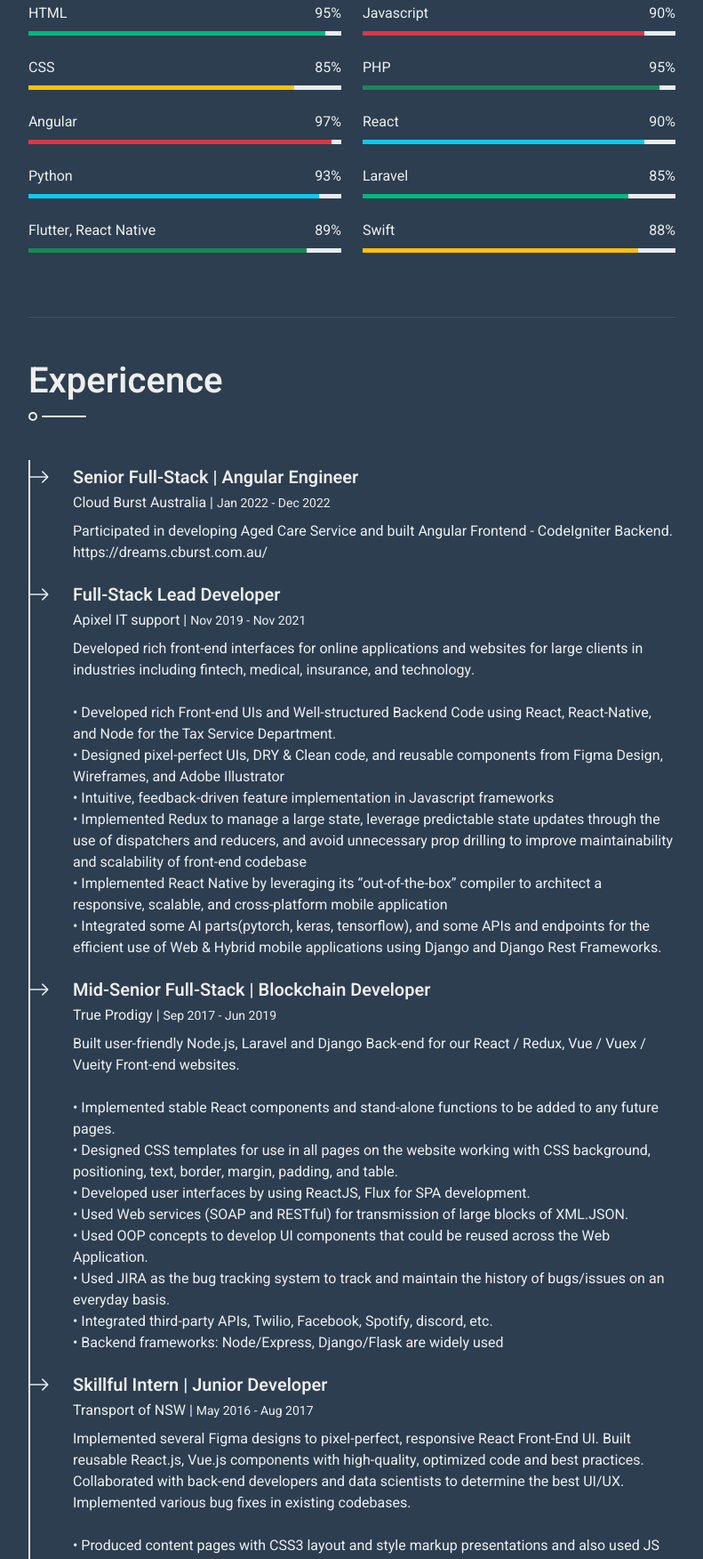
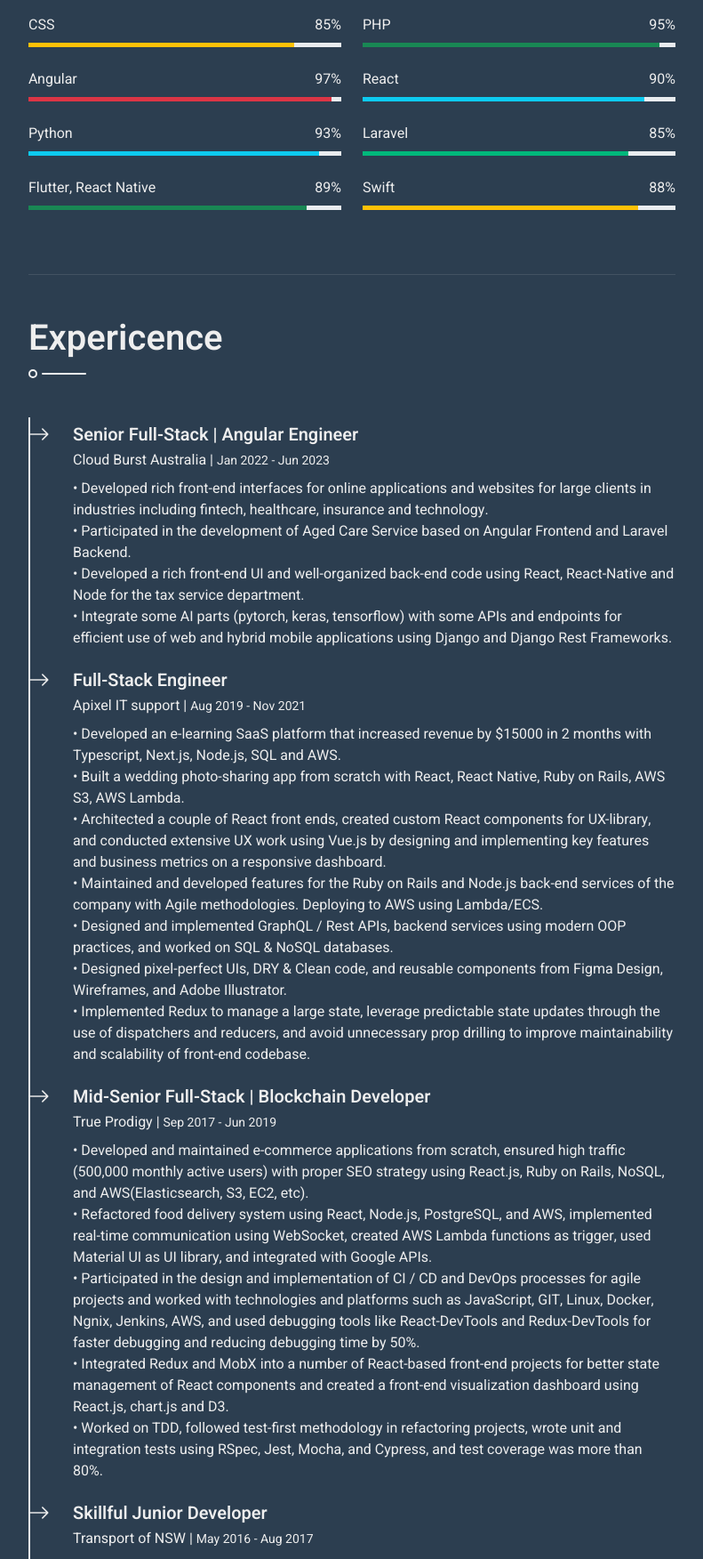
Before and after one commit to dreamhigh9990/dreamhigh9990.github.io, a plain HTML site: page index.html in a window 1280 px wide. Shown: the part 1048-2800 px from the top of the page at 89% size, without its empty margins (438-1229 px from the left). Drawn offline with nearby package versions, Linux system fonts and the light colour scheme.

Commit message:
resume update

```diff
--- a/index.html
+++ b/index.html
@@ -55,7 +55,7 @@
                             <a class="btn btn-secondary btn-square mx-1" href="https://discord.gg/6Eh7svzD8E"><i class="fab fa-discord"></i></a>
                             <a class="btn btn-secondary btn-square mx-1" href="https://www.linkedin.com/in/jibri-calhoun/"><i class="fab fa-linkedin-in"></i></a>
                             <a class="btn btn-secondary btn-square mx-1" href="https://join.slack.com/t/dream-high-world/shared_invite/zt-1e42gj476-u2Ly5GmfqSji~B1kJFV8OA"><i class="fab fa-slack"></i></a>
-                            <a class="btn btn-secondary btn-square mx-1" href="https://wa.me/18473795377"><i class="fab fa-whatsapp"></i></a>
+                            <a class="btn btn-secondary btn-square mx-1" href="https://wa.me/18473795575"><i class="fab fa-whatsapp"></i></a>
                             <a class="btn btn-secondary btn-square mx-1" href="https://t.me/dreamhigh9990"><i class="fab fa-telegram"></i></a>
                         </div>
                         <div class="d-flex align-items-end justify-content-between border-top">
@@ -68,13 +68,15 @@
                     <!-- About Start -->
                     <section class="py-5 border-bottom wow fadeInUp" data-wow-delay="0.1s">
                         <h1 class="title pb-3 mb-5">About Me</h1>
-                        <p>Senior Full-Stack Developer and leader of small team with both high-end coding skills and resourceful UI knowledge. Passionate about utilizing cutting-edge technologies to meet user requirements expediently and accurately. I focus on making my code scalable and always stick to the rules and language syntax, best practices. Always trying to provide realistic estimates and best way solutions. Self-motivated, innovative, energetic with excellent communication, analytical, collaborating, mentoring, problem solving and troubleshooting skills.<br>
+                        <p>A full stack engineer with 9 years of experience who values building and working in high-trust teams that have healthy communication, a strong emphasis on ownership, and fast feedback loops.<br>
                             Technical scope:<br>
                             • Frontend Development: React/Next.js, Vue.js/Nuxt.js, React Native, JavaScript, TypeScript<br>
                             • Backend Development: Node.js/Express.js, Python, Golang, ASP.NET, PHP/Laravel-CodeIgnitor...<br>
                             • Mobile App Development: ReactNative, Flutter, Swift, Java, ObjectiveC, Kotlin, SwiftUI<br>
                             • Blockchain: Solidity, Rust, Web3.JS/Ethers.JS, Ethereum/BSC/Tron/Cardano/Polygon/Solana/Opensea<br>
-                            I constantly look for best practices to design websites in a more efficient, cooler ways, always incorporating the best standards and methodologies that will allow me to obtain the best quality as a result. It's important to me to build long-term relationships with clients, so I am primarily looking for long-term projects. I am flexible with my working hours and happy to work closely with any existing freelancers you work with.<br>
+                            Passionate about utilizing cutting-edge technologies to meet user requirements expediently and accurately.
+I focus on making my code scalable and always stick to the rules and language syntax, best practices.
+I constantly look for best practices to design websites in a more efficient, cooler ways, always incorporating the best standards and methodologies that will allow me to obtain the best quality as a result. It's important to me to build long-term relationships with clients, so I am primarily looking for long-term projects. I am flexible with my working hours and happy to work closely with any existing freelancers you work with.<br>
                         </p>
                         <div class="row mb-4">
                             <div class="col-sm-6 py-1">
@@ -87,10 +89,10 @@
                                 <span class="fw-medium text-primary">Degree:</span> Bachelor of Computer Science
                             </div>
                             <div class="col-sm-6 py-1">
-                                <span class="fw-medium text-primary">Experience:</span> 7 Years
+                                <span class="fw-medium text-primary">Experience:</span> 9 Years
                             </div>
                             <div class="col-sm-6 py-1">
-                                <span class="fw-medium text-primary">Phone:</span> +1-847-379-53-77
+                                <span class="fw-medium text-primary">Phone:</span> +1-847-379-55-75
                             </div>
                             <div class="col-sm-6 py-1">
                                 <span class="fw-medium text-primary">Email:</span> jibricalhoun84@gmail.com
@@ -105,22 +107,22 @@
                         <div class="row g-4">
                             <div class="col-md-4 col-lg-6 col-xl-4">
                                 <div class="d-flex bg-secondary p-4">
-                                    <h1 class="flex-shrink-0 display-5 text-primary mb-0" data-toggle="counter-up">7</h1>
+                                    <h1 class="flex-shrink-0 display-5 text-primary mb-0" data-toggle="counter-up">9</h1>
                                     <div class="ps-3">
                                         <p class="mb-0">Years of</p>
                                         <h5 class="mb-0">Experience</h5>
                                     </div>
                                 </div>
                             </div>
-                            <div class="col-md-4 col-lg-6 col-xl-4">
+                            <!-- <div class="col-md-4 col-lg-6 col-xl-4">
                                 <div class="d-flex bg-secondary p-4">
-                                    <h1 class="flex-shrink-0 display-5 text-primary mb-0" data-toggle="counter-up">3</h1>
+                                    <h1 class="flex-shrink-0 display-5 text-primary mb-0" data-toggle="counter-up">4</h1>
                                     <div class="ps-3">
                                         <p class="mb-0">Happy</p>
                                         <h5 class="mb-0">Clients</h5>
                                     </div>
                                 </div>
-                            </div>
+                            </div> -->
                             <div class="col-md-4 col-lg-6 col-xl-4">
                                 <div class="d-flex bg-secondary p-4">
                                     <h1 class="flex-shrink-0 display-5 text-primary mb-0" data-toggle="counter-up">42</h1>
@@ -243,50 +245,49 @@
                             <div class="position-relative mb-4">
                                 <span class="bi bi-arrow-right fs-4 text-light position-absolute" style="top: -5px; left: -50px;"></span>
                                 <h5 class="mb-1">Senior Full-Stack | Angular Engineer</h5>
-                                <p class="mb-2">Cloud Burst Australia | <small>Jan 2022 - Dec 2022</small></p>
-                                <p>Participated in developing Aged Care Service and built Angular Frontend - CodeIgniter Backend.
-                                    https://dreams.cburst.com.au/<br>
+                                <p class="mb-2">Cloud Burst Australia | <small>Jan 2022 - Jun 2023</small></p>
+                                <p>
+                                    • Developed rich front-end interfaces for online applications and websites for large clients in industries including fintech, healthcare, insurance and technology.<br>
+                                    • Participated in the development of Aged Care Service based on Angular Frontend and Laravel Backend.<br>
+                                    • Developed a rich front-end UI and well-organized back-end code using React, React-Native and Node for the tax service department.<br>
+                                    • Integrate some AI parts (pytorch, keras, tensorflow) with some APIs and endpoints for efficient use of web and hybrid mobile applications using Django and Django Rest Frameworks.<br>
+                                </p>
                             </div>
                             <div class="position-relative mb-4">
                                 <span class="bi bi-arrow-right fs-4 text-light position-absolute" style="top: -5px; left: -50px;"></span>
-                                <h5 class="mb-1">Full-Stack Lead Developer</h5>
-                                <p class="mb-2">Apixel IT support | <small>Nov 2019 - Nov 2021</small></p>
-                                <p>Developed rich front-end interfaces for online applications and websites for large clients in industries including fintech, medical, insurance, and technology.<br>
-                                    <br>
-                                    • Developed rich Front-end UIs and Well-structured Backend Code using React, React-Native, and Node for the Tax Service Department.<br>
-                                    • Designed pixel-perfect UIs, DRY & Clean code, and reusable components from Figma Design, Wireframes, and Adobe Illustrator<br>
-                                    • Intuitive, feedback-driven feature implementation in Javascript frameworks<br>
-                                    • Implemented Redux to manage a large state, leverage predictable state updates through the use of dispatchers and reducers, and avoid unnecessary prop drilling to improve maintainability and scalability of front-end codebase<br>
-                                    • Implemented React Native by leveraging its “out-of-the-box” compiler to architect a responsive, scalable, and cross-platform mobile application<br>
-                                    • Integrated some AI parts(pytorch, keras, tensorflow), and some APIs and endpoints for the efficient use of Web & Hybrid mobile applications using Django and Django Rest Frameworks.</p>
+                                <h5 class="mb-1">Full-Stack Engineer</h5>
+                                <p class="mb-2">Apixel IT support | <small>Aug 2019 - Nov 2021</small></p>
+                                <p>
+                                    • Developed an e-learning SaaS platform that increased revenue by $15000 in 2 months with Typescript, Next.js, Node.js, SQL and AWS.<br>
+                                    • Built a wedding photo-sharing app from scratch with React, React Native, Ruby on Rails, AWS S3, AWS Lambda.<br>
+                                    • Architected a couple of React front ends, created custom React components for UX-library, and conducted extensive UX work using Vue.js by designing and implementing key features and business metrics on a responsive dashboard.<br>
+                                    • Maintained and developed features for the Ruby on Rails and Node.js back-end services of the company with Agile methodologies. Deploying to AWS using Lambda/ECS.<br>
+                                    • Designed and implemented GraphQL / Rest APIs, backend services using modern OOP practices, and worked on SQL & NoSQL databases.<br>
+                                    • Designed pixel-perfect UIs, DRY & Clean code, and reusable components from Figma Design, Wireframes, and Adobe Illustrator.<br>
+                                    • Implemented Redux to manage a large state, leverage predictable state updates through the use of dispatchers and reducers, and avoid unnecessary prop drilling to improve maintainability and scalability of front-end codebase.<br>
+                                </p>
                             </div>
                             <div class="position-relative mb-4">
                                 <span class="bi bi-arrow-right fs-4 text-light position-absolute" style="top: -5px; left: -50px;"></span>
                                 <h5 class="mb-1">Mid-Senior Full-Stack | Blockchain Developer</h5>
                                 <p class="mb-2">True Prodigy | <small>Sep 2017 - Jun 2019</small></p>
-                                <p>Built user-friendly Node.js, Laravel and Django Back-end for our React / Redux, Vue / Vuex / Vueity Front-end websites.<br>
-                                    <br>
-                                    • Implemented stable React components and stand-alone functions to be added to any future pages.<br>
-                                    • Designed CSS templates for use in all pages on the website working with CSS background, positioning, text, border, margin, padding, and table.<br>
-                                    • Developed user interfaces by using ReactJS, Flux for SPA development.<br>
-                                    • Used Web services (SOAP and RESTful) for transmission of large blocks of XML.JSON.<br>
-                                    • Used OOP concepts to develop UI components that could be reused across the Web Application.<br>
-                                    • Used JIRA as the bug tracking system to track and maintain the history of bugs/issues on an everyday basis.<br>
-                                    • Integrated third-party APIs, Twilio, Facebook, Spotify, discord, etc.<br>
-                                    • Backend frameworks: Node/Express, Django/Flask are widely used</p>
+                                <p>
+                                    • Developed and maintained e-commerce applications from scratch, ensured high traffic (500,000 monthly active users) with proper SEO strategy using React.js, Ruby on Rails, NoSQL, and AWS(Elasticsearch, S3, EC2, etc).<br>
+                                    • Refactored food delivery system using React, Node.js, PostgreSQL, and AWS, implemented real-time communication using WebSocket, created AWS Lambda functions as trigger, used Material UI as UI library, and integrated with Google APIs.<br>
+                                    • Participated in the design and implementation of CI / CD and DevOps processes for agile projects and worked with technologies and platforms such as JavaScript, GIT, Linux, Docker, Ngnix, Jenkins, AWS, and used debugging tools like React-DevTools and Redux-DevTools for faster debugging and reducing debugging time by 50%.<br>
+                                    • Integrated Redux and MobX into a number of React-based front-end projects for better state management of React components and created a front-end visualization dashboard using React.js, chart.js and D3.<br>
+                                    • Worked on TDD, followed test-first methodology in refactoring projects, wrote unit and integration tests using RSpec, Jest, Mocha, and Cypress, and test coverage was more than 80%.<br>
+                                </p>
                             </div>
                             <div class="position-relative mb-4">
                                 <span class="bi bi-arrow-right fs-4 text-light position-absolute" style="top: -5px; left: -50px;"></span>
-                                <h5 class="mb-1">Skillful Intern | Junior Developer</h5>
+                                <h5 class="mb-1">Skillful Junior Developer</h5>
                                 <p class="mb-2">Transport of NSW | <small>May 2016 - Aug 2017</small></p>
-                                <p>Implemented several Figma designs to pixel-perfect, responsive React Front-End UI. Built reusable React.js, Vue.js components with high-quality, optimized code and best practices. Collaborated with back-end developers and data scientists to determine the best UI/UX.
-                                    Implemented various bug fixes in existing codebases.<br>
-                                    <br>
-                                    • Produced content pages with CSS3 layout and style markup presentations and also used JS methods and properties.<br>
-                                    • Extensive experience using Bootstrap for layout.<br>
-                                    • Built pixel-perfect and responsive pages from the designs.<br>
-                                    • Updated the website from time to time for special Requirements.<br>
-                                    • Wrote the effective JavaScript codes to improve performance.</p>
+                                <p>
+                                    • Refactored event management system and appointment management system for company internal members by migrating from HTML to Angular.</br>
+                                    • Maintained a large web application using HTML/CSS, JavaScript, jQuery, PHP(Laravel) framework, and automated monthly supplier payments billing cycle using PHP and MySQL. Ran payment programs on a monthly basis and adjusted conditional business logic through a web interface.</br>
+                                    • Turned mockups and designs into actual responsive websites and sliced or extracted the PSDs myself when asked, and finished responsive 3-5 pages in less than 72 hours, given specific time frames ranging from 3 to 5 days.</br>
+                                </p>
                             </div>
                         </div>
                     </section>
@@ -489,7 +490,7 @@
                                 <a class="btn btn-dark btn-square mx-1" href="https://discord.gg/6Eh7svzD8E"><i class="fab fa-discord"></i></a>
                                 <a class="btn btn-dark btn-square mx-1" href="https://www.linkedin.com/in/jibri-calhoun/"><i class="fab fa-linkedin-in"></i></a>
                                 <a class="btn btn-dark btn-square mx-1" href="https://join.slack.com/t/dream-high-world/shared_invite/zt-1e42gj476-u2Ly5GmfqSji~B1kJFV8OA"><i class="fab fa-slack"></i></a>
-                                <a class="btn btn-dark btn-square mx-1" href="https://wa.me/18473795377"><i class="fab fa-whatsapp"></i></a>
+                                <a class="btn btn-dark btn-square mx-1" href="https://wa.me/18473795575"><i class="fab fa-whatsapp"></i></a>
                                 <a class="btn btn-dark btn-square mx-1" href="https://t.me/dreamhigh9990"><i class="fab fa-telegram"></i></a>
                             </div>
                             <!-- <div class="d-flex justify-content-center mb-3">
```
Also changed, not shown: img/profile.jpg.
